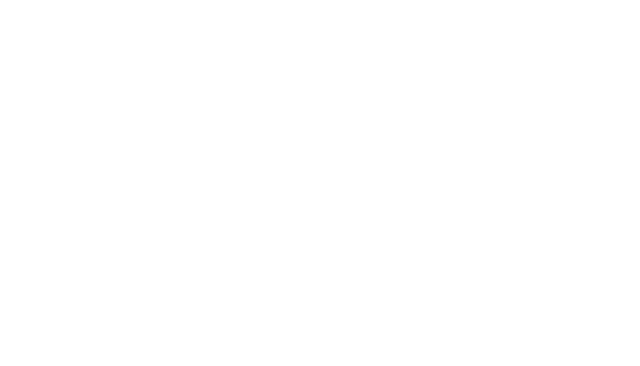
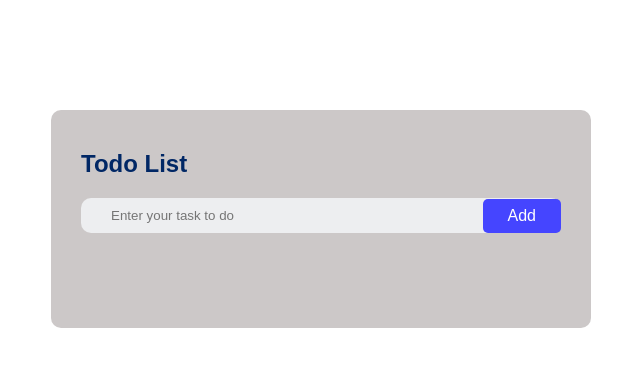
Before and after one commit to AnupShrestha28/Todo-App, a plain HTML site: page index.html in a window 1280 px wide. Shown: the whole page, without its empty margins (319-959 px from the left). Drawn offline with Linux system fonts and the light colour scheme.

Commit message:
Done styling for todos border

```diff
--- a/index.html
+++ b/index.html
@@ -8,6 +8,15 @@
     <link rel="stylesheet" href="style.css">
 </head>
 <body>
+    <div class="container">
+        <div class="todo-app">
+            <h2>Todo List</h2>
+            <div class="row">
+                <input type="text" id="iput-box" placeholder="Enter your task to do">
+                <button>Add</button>
+            </div>
+        </div>
+    </div>
     <script src="script.js"></script>
 </body>
 </html>
--- a/style.css
+++ b/style.css
@@ -0,0 +1,58 @@
+*{
+    margin: 0;
+    padding: 0;
+    font-family: 'Poppins', sans-serif;
+    box-sizing: border-box;
+}
+
+.container{
+    width: 100%;
+    min-height: 100vh;
+    background: #fff;
+    padding: 10px;
+}
+.todo-app{
+    width: 100%;
+    max-width: 540px;
+    background: #ccc8c8;
+    margin: 100px auto 20px;
+    padding: 40px 30px 70px;
+    border-radius: 10px;
+}
+
+.todo-app h2{
+    color: #002765;
+    display: flex;
+    align-items: center;
+    margin-bottom: 20px;
+}
+
+.row{
+    display: flex;
+    align-items: center;
+    justify-content: space-between;
+    background: #edeef0;
+    border-radius: 10px;
+    padding-left: 20px;
+    margin-bottom: 25px;
+}
+
+input{
+    flex: 1;
+    border: none;
+    outline: none;
+    background: transparent;
+    padding: 10px;
+    font-weight: 14px;
+}
+
+button{
+    border: none;
+    outline: none;
+    padding: 8px 25px;
+    background: #4545ff;
+    color: #fff;
+    font-size: 16px;
+    cursor: pointer;
+    border-radius: 5px;
+}
```
